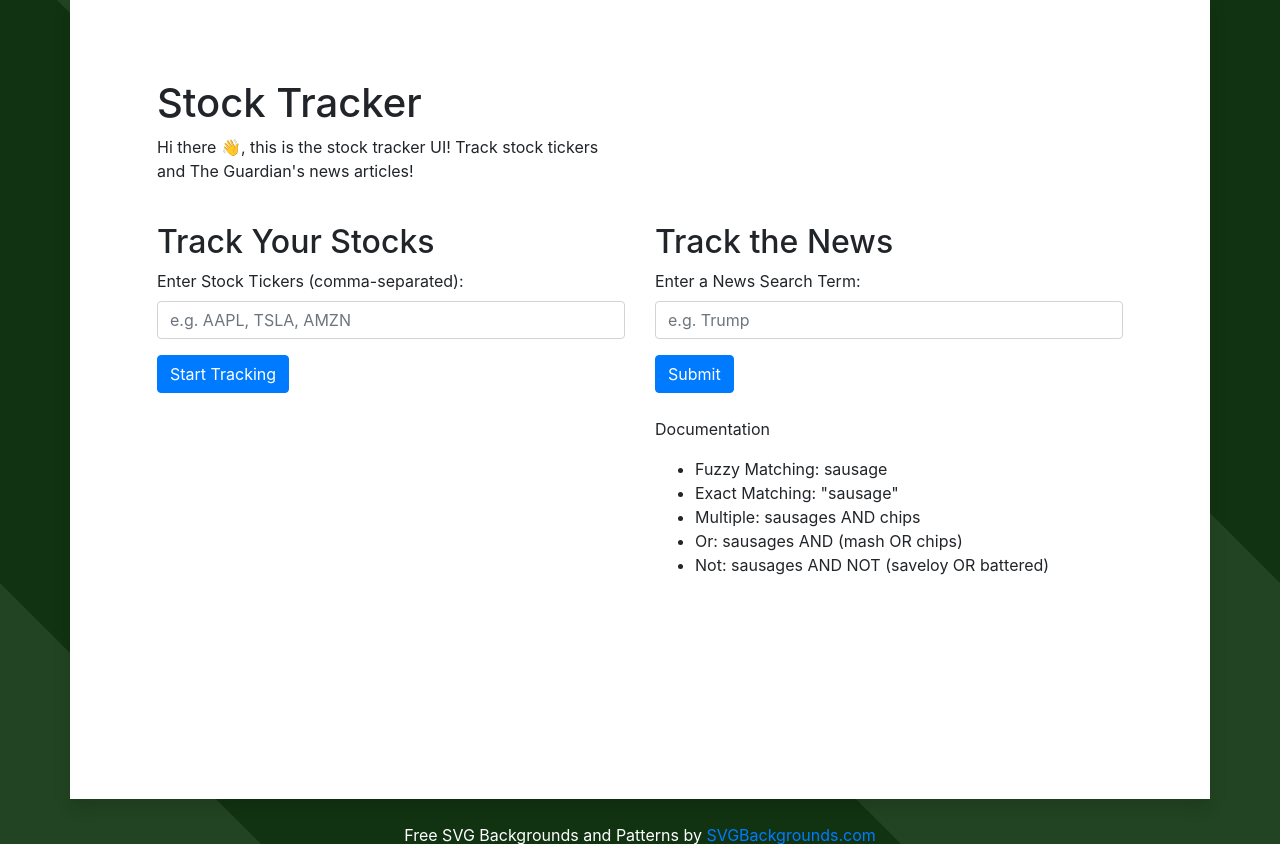
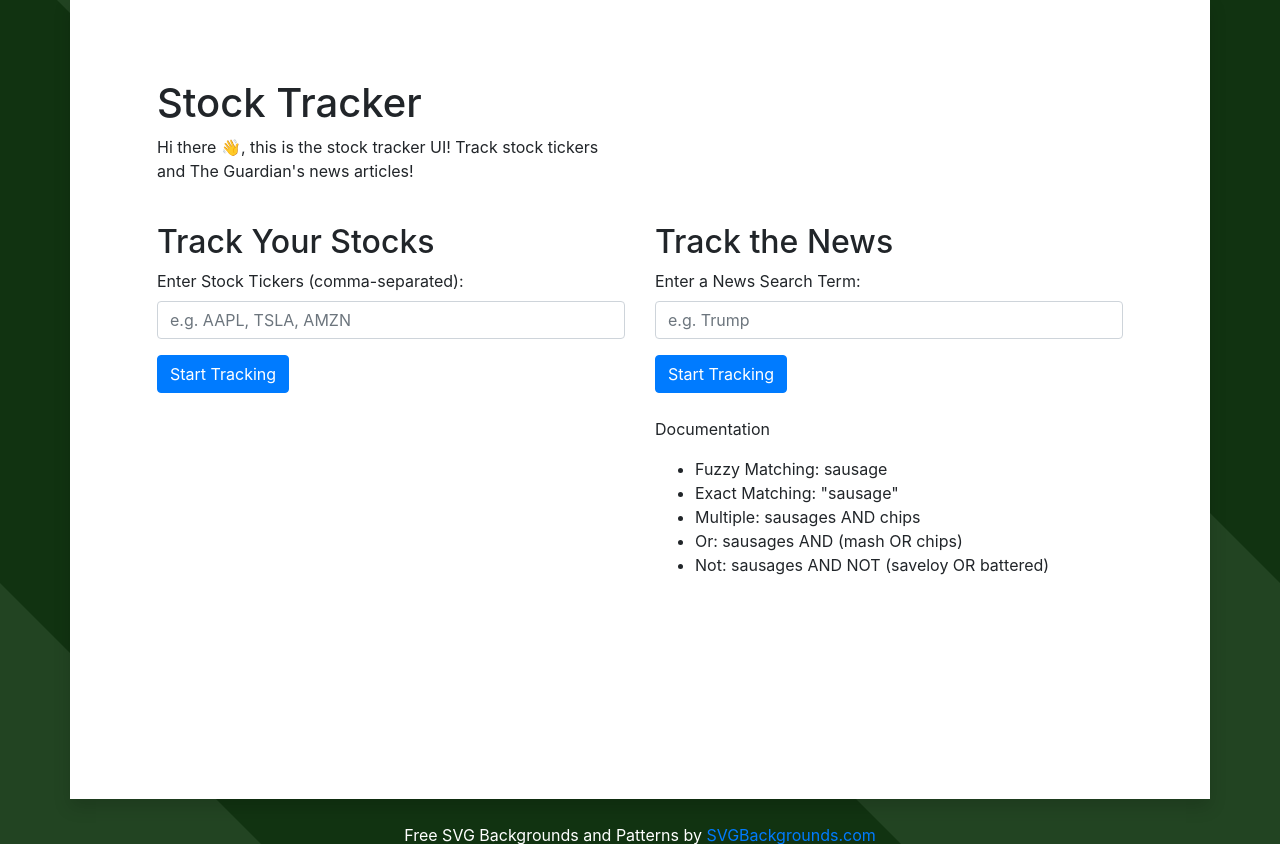
Before and after one commit to cmgoffena13/DE-Capstone-Portfolio-2, a Python web app: template website/app/blueprints/main/templates/main/index.html in a window 1280 px wide. Shown: the part 57-901 px from the top of the page. Run offline with Jinja, Linux system fonts and the light colour scheme; the template is opened without the code that fills it, so the values that code supplies are empty; some libraries are stand-ins or nearby versions.

Commit message:
fixing button

```diff
--- a/website/app/blueprints/main/templates/main/index.html
+++ b/website/app/blueprints/main/templates/main/index.html
@@ -29,7 +29,7 @@
                     {{ news_form.hidden_tag() }}
                     <label for="news">Enter a News Search Term:</label>
                     <input type="text" id="news" name="news" class="form-control" placeholder="e.g. Trump" required>
-                    <button type="submit" class="btn btn-primary mt-3">Submit</button>
+                    <button type="submit" class="btn btn-primary mt-3">Start Tracking</button>
                     <br><br>
                     <p>Documentation</p>
                     <ul>
--- a/website/scripts/producer.py
+++ b/website/scripts/producer.py
@@ -30,7 +30,9 @@ class PolygonStream:
                 current_app.logger.info("Local Config Initialized")
             else:
                 producer_conf = read_config()
-                current_app.logger.info("Confluent Config Initialized")
+                current_app.logger.info(
+                    f"Confluent Config Initialized: {producer_conf}"
+                )
         self.producer = Producer(producer_conf)
         self.TOPIC = TOPIC
 
--- a/website/scripts/utils.py
+++ b/website/scripts/utils.py
@@ -18,9 +18,9 @@ def read_config():
     with open(join(base_dir, "client.properties")) as fh:
         for line in fh:
             line = line.strip()
-        if len(line) != 0 and line[0] != "#":
-            parameter, value = line.strip().split("=", 1)
-            config[parameter] = value.strip()
+            if len(line) != 0 and line[0] != "#":
+                parameter, value = line.strip().split("=", 1)
+                config[parameter] = value.strip()
     return config
 
 
```
